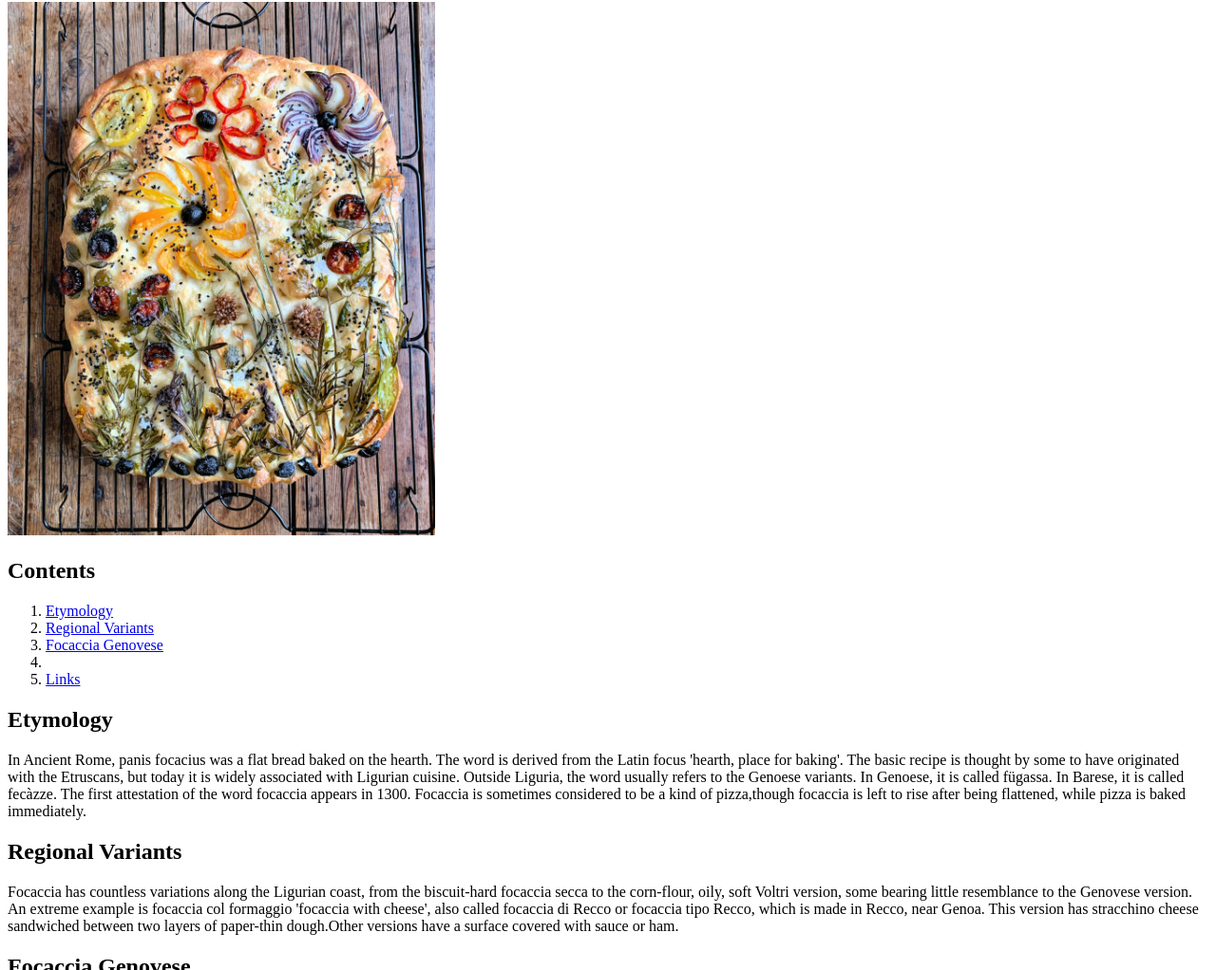
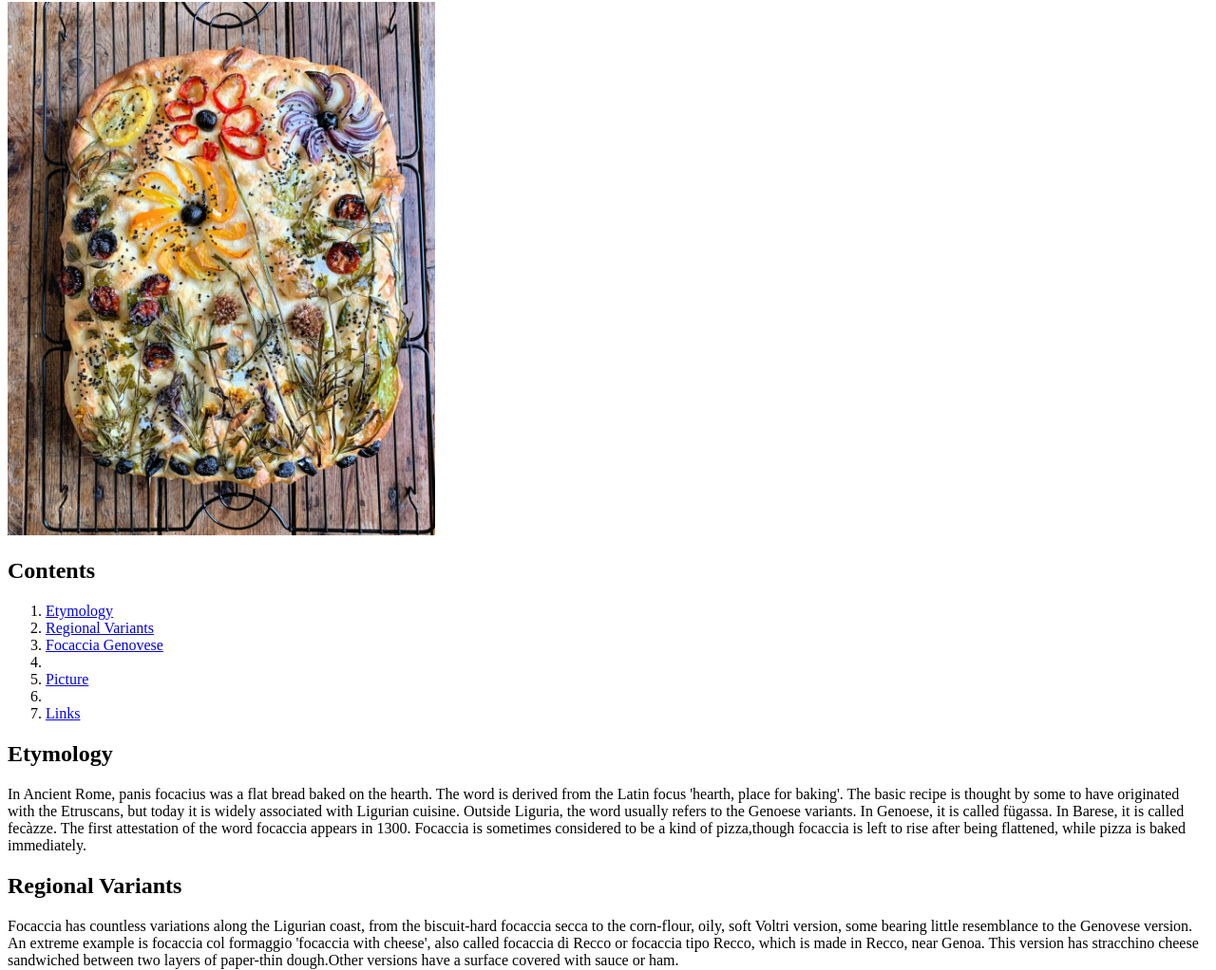
Before and after one commit to mairemchugh/mairemchugh.github.io, a plain HTML site: page assignment_3.html in a window 1280 px wide. Shown: the part 78-1100 px from the top of the page at 95% size. Drawn offline with Linux system fonts and the light colour scheme.

Commit message:
Update assignment_3.html

```diff
--- a/assignment_3.html
+++ b/assignment_3.html
@@ -12,6 +12,7 @@
       <li><a href="#etymology">Etymology</a></li>
       <li><a href="#regional">Regional Variants</a></li>
       <li><a href="#genovese">Focaccia Genovese</a><li>
+      <li><a href="example">Picture</a><li>
       <li><a href="#links">Links</a></li>
     </ol>
 
```
